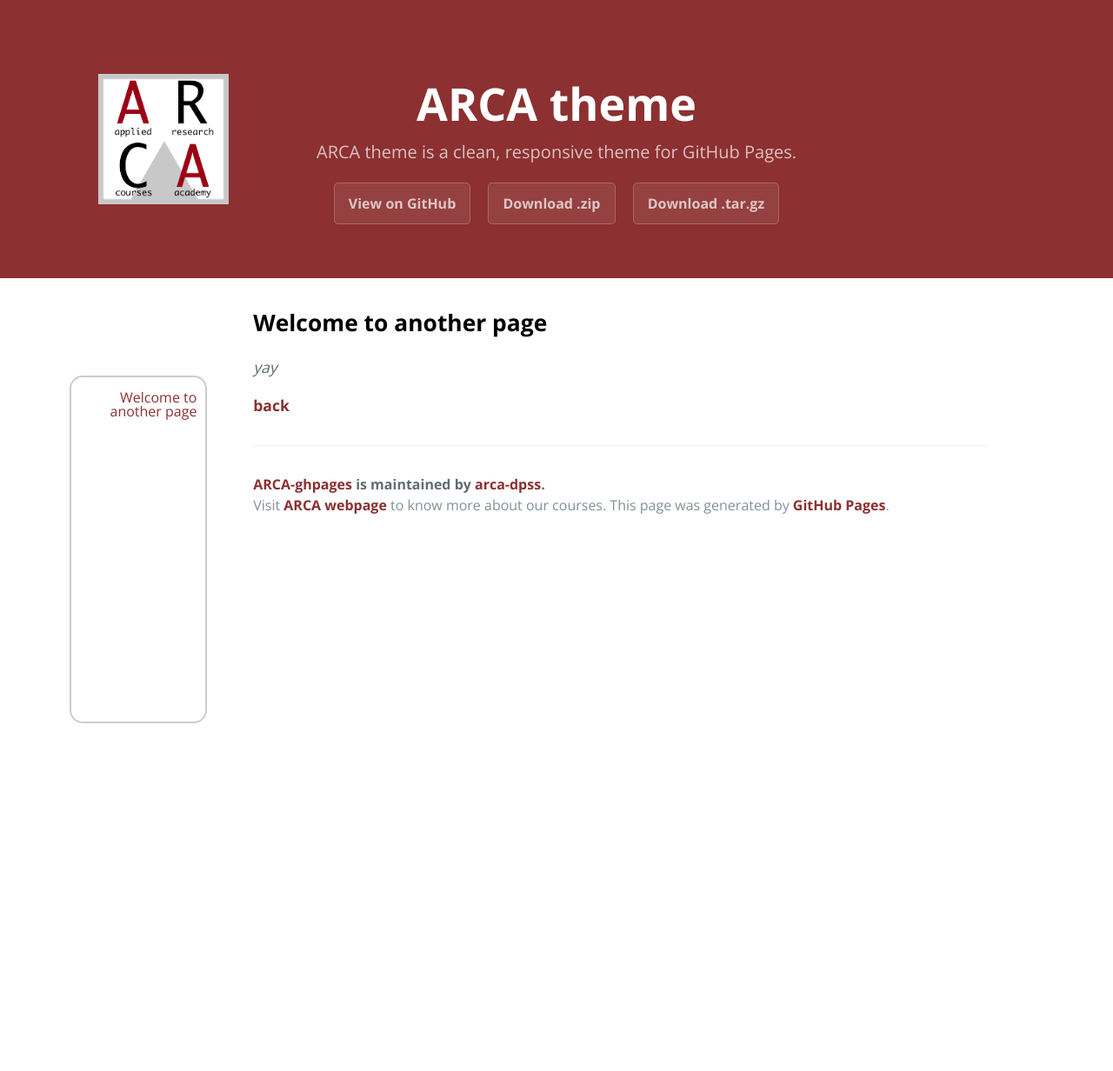
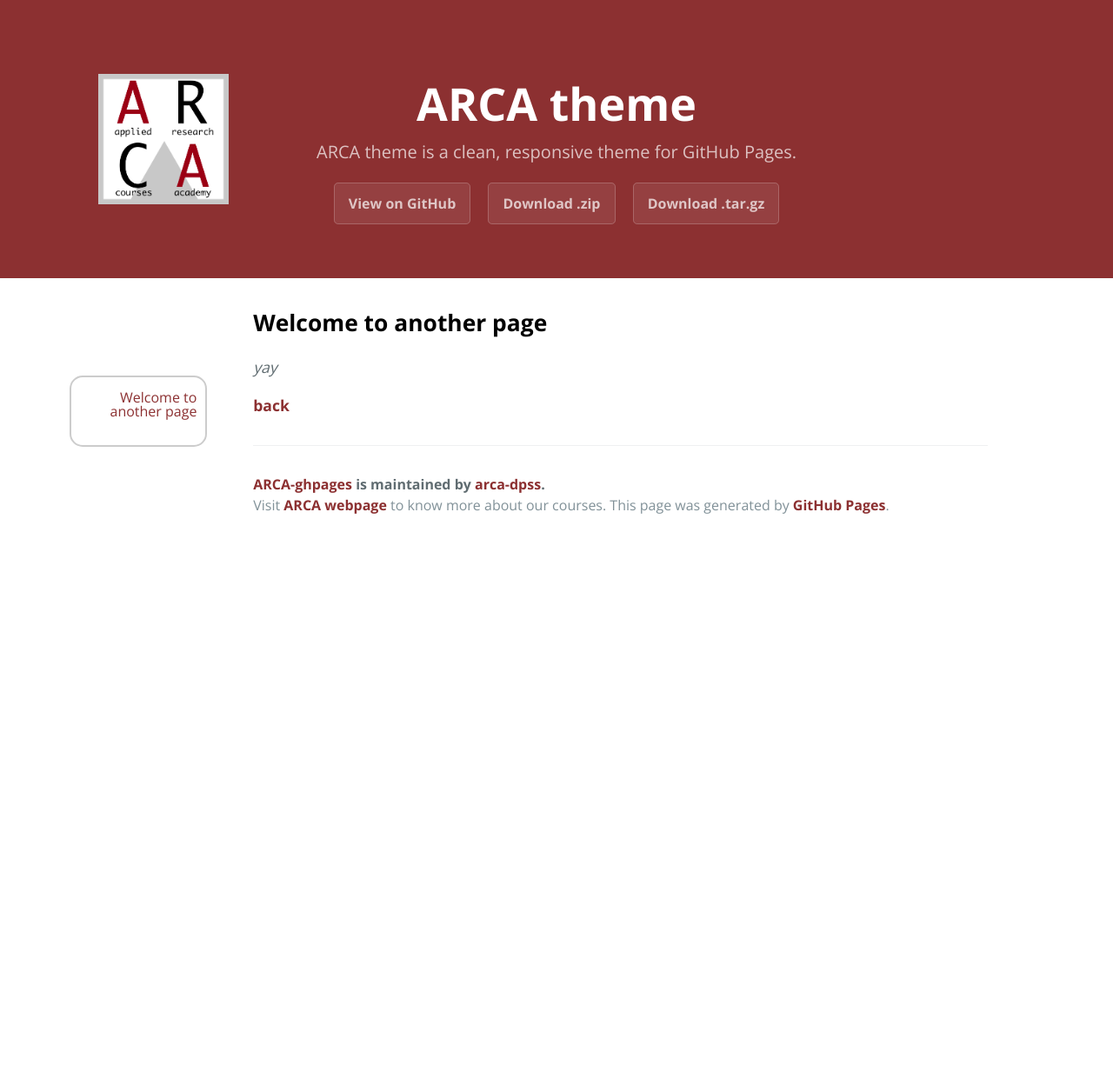
Before and after one commit to arca-dpss/ARCA-ghpages, a Jekyll site: the page built from another-page.md, in a window 1280 px wide. Shown: the whole page at 87% size. Built offline with Jekyll 4.4.1, drawn with Linux system fonts in a browser that asks for light colours.

Commit message:
fix nav css height max

```diff
--- a/_sass/jekyll-theme-ARCA.scss
+++ b/_sass/jekyll-theme-ARCA.scss
@@ -405,7 +405,7 @@ nav {
   position: relative;
   top: 80px;
   text-align: right;
-  height: 300pt;
+  max-height: 300pt;
   overflow: scroll;
   border: 2px solid #ccc;
   border-radius: 15px;
```
